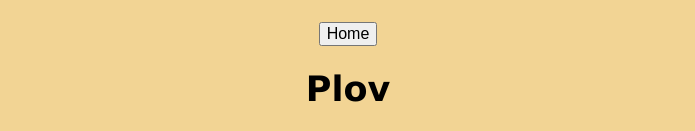
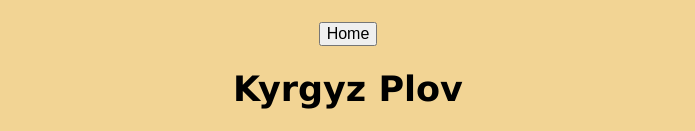
Before and after one commit to Isaac-py/TOP, a plain HTML site: page recipes/plov.html in a window 1280 px wide. Shown: the top 131 px of the page, without its empty margins (292-987 px from the left). Drawn offline with Linux system fonts and the light colour scheme.

Commit message:
Change name of the dishes

```diff
--- a/recipes/plov.html
+++ b/recipes/plov.html
@@ -9,7 +9,7 @@
 <body>
     <p class="center"><a href="../index.html"><button id="home-link">Home</button></a></p>
 
-    <h1 class="center">Plov</h1>
+    <h1 class="center">Kyrgyz Plov</h1>
     <p class="photo"><img src="../src/images/plov.jpg"></p>
     <div>
         <h2>Description</h2>
```
Also changed, not shown: recipes/samsy.html (+1 -1 lines).
